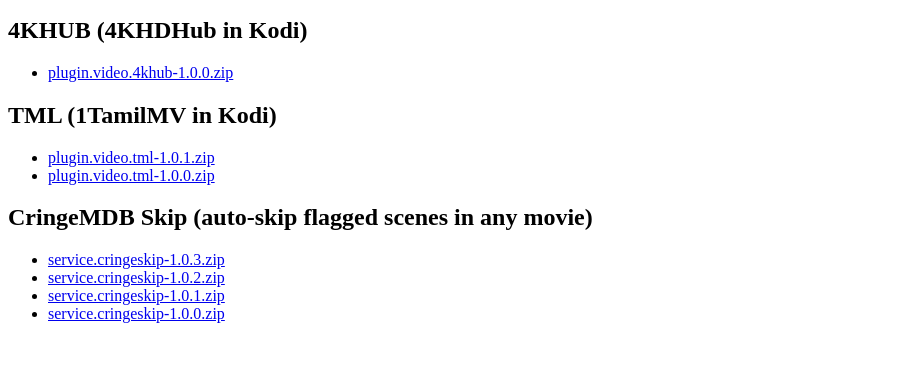
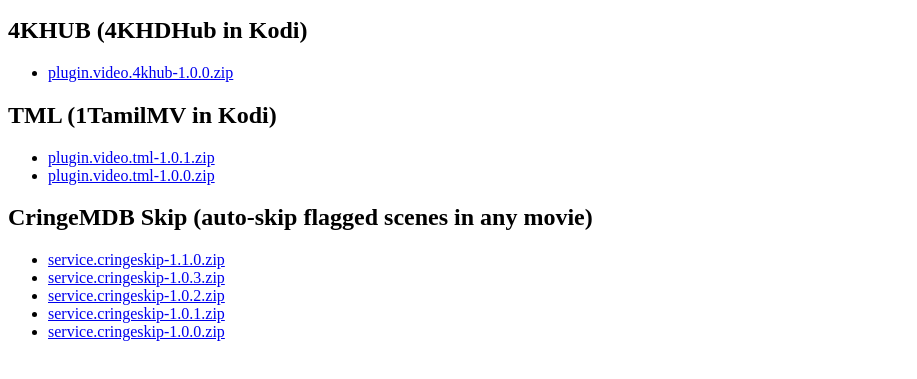
Before and after one commit to karthibeit/CSR, a plain HTML site: page kodi/index.html in a window 1280 px wide. Shown: the part 101-480 px from the top of the page, without its empty margins (0-917 px from the left). Drawn offline with Linux system fonts and the light colour scheme.

Commit message:
List CringeMDB Skip v1.1.0 in the Kodi source index [skip ci]

```diff
--- a/kodi/index.html
+++ b/kodi/index.html
@@ -16,6 +16,7 @@
 </ul>
 <h2>CringeMDB Skip (auto-skip flagged scenes in any movie)</h2>
 <ul>
+<li><a href="service.cringeskip-1.1.0.zip">service.cringeskip-1.1.0.zip</a></li>
 <li><a href="service.cringeskip-1.0.3.zip">service.cringeskip-1.0.3.zip</a></li>
 <li><a href="service.cringeskip-1.0.2.zip">service.cringeskip-1.0.2.zip</a></li>
 <li><a href="service.cringeskip-1.0.1.zip">service.cringeskip-1.0.1.zip</a></li>
```
